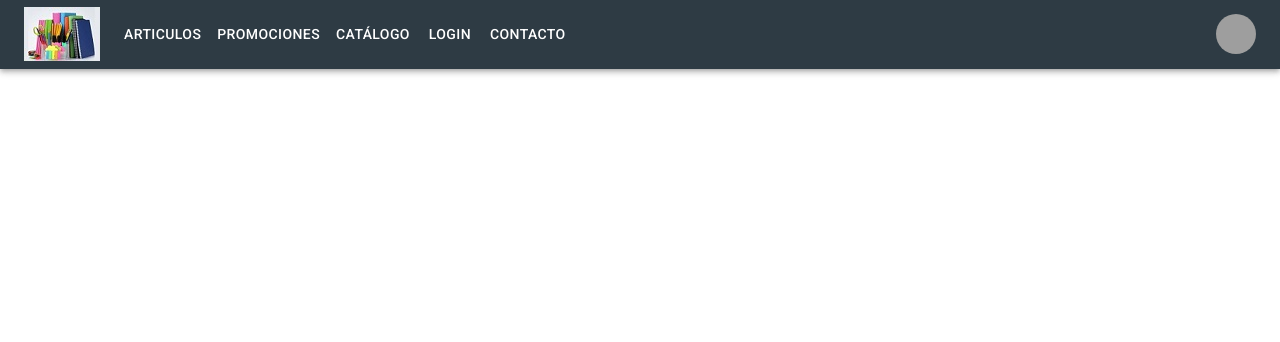
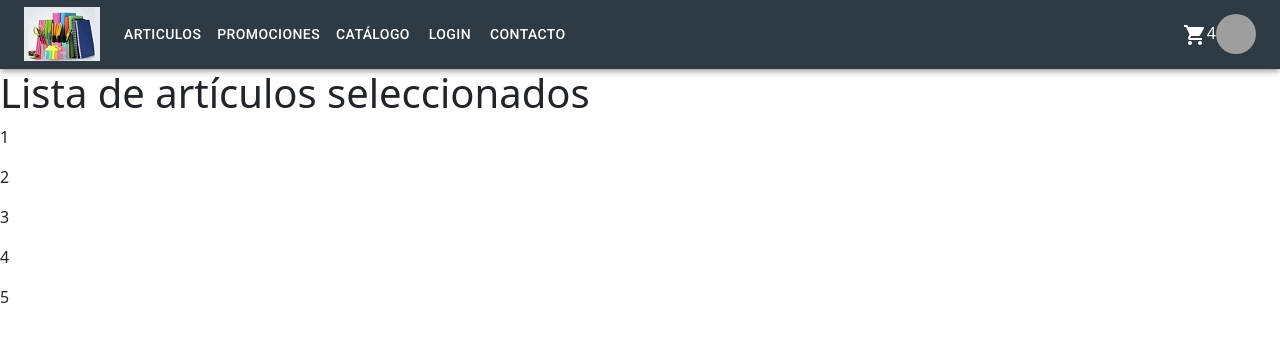
Before and after one commit to JMPiccoli/proyectoecomerce, a React (Create React App) app: page /item/1 in a window 1280 px wide. Shown: the top 342 px of the page. Built offline with nearby package versions, Linux system fonts and the light colour scheme; grey boxes are pictures that could not be loaded.

Commit message:
Add shopping cart in the project ecommerce

```diff
--- a/src/App.js
+++ b/src/App.js
@@ -2,11 +2,16 @@ import logo from './logo.svg';
 import './App.css';
 import 'bootstrap/dist/css/bootstrap.min.css';
 import NavBar from './components/NavBar';
+import Test from './components/Test';
+import CartWidget from './components/CartWidget';
+import ItemListContainer from './components/ItemListContainer';
 
 function App() {
   return (
     <>
       <NavBar />
+      <ItemListContainer greeting={'Lista de artículos seleccionados'} />
+      {/* <Test { 0 }/> */}
     </>
   );
 }
--- /dev/null
+++ b/src/components/CartWidget.jsx
@@ -0,0 +1,13 @@
+import React from 'react';
+import ShoppingCartIcon from '@mui/icons-material/ShoppingCart';
+
+function CartWidget({ items }) {
+	return (
+		<>
+			<ShoppingCartIcon />
+			<span>{items}</span>
+		</>
+	);
+}
+
+export default CartWidget;
--- /dev/null
+++ b/src/components/ItemListContainer.jsx
@@ -0,0 +1,16 @@
+import React from 'react';
+import { miArray } from '../hooks/arrays';
+
+function ItemListContainer({ greeting }) {
+	return (
+		<>
+			<h1>{greeting}</h1>
+			{miArray.map((item, index) => {
+				const {} = item;
+				return <p>{item}</p>;
+			})}
+		</>
+	);
+}
+
+export default ItemListContainer;
--- a/src/components/NavBar.jsx
+++ b/src/components/NavBar.jsx
@@ -13,6 +13,7 @@ import Tooltip from '@mui/material/Tooltip';
 import MenuItem from '@mui/material/MenuItem';
 import AdbIcon from '@mui/icons-material/Adb';
 import Logo from '../images/libreria.jpg';
+import CartWidget from './CartWidget';
 
 const pages = ['Articulos', 'Promociones', 'Catálogo', 'Login', 'Contacto'];
 const settings = ['Mi Perfil', 'Mi Cuenta', 'Logout'];
@@ -96,7 +97,7 @@ const NavBar = () => {
               ))}
             </Menu>
           </Box>
-          <AdbIcon sx={{ display: { xs: 'flex', md: 'none' }, mr: 1 }} />
+          {/* <AdbIcon sx={{ display: { xs: 'flex', md: 'none' }, mr: 1 }} /> */}
           <Typography
             variant="h5"
             noWrap
@@ -113,7 +114,7 @@ const NavBar = () => {
               textDecoration: 'none',
             }}
           >
-            LOGO
+          <img src={Logo} />
           </Typography>
           <Box sx={{ flexGrow: 1, display: { xs: 'none', md: 'flex' } }}>
             {pages.map((page) => (
@@ -126,6 +127,10 @@ const NavBar = () => {
               </Button>
             ))}
           </Box>
+
+          <Box sx={{ flexGrow: 0 }}>
+						<CartWidget items={4} />
+					</Box>
 
           <Box sx={{ flexGrow: 0 }}>
             <Tooltip title="Open settings">
@@ -156,6 +161,7 @@ const NavBar = () => {
               ))}
             </Menu>
           </Box>
+
         </Toolbar>
       </Container>
     </AppBar>
--- /dev/null
+++ b/src/components/Test.jsx
@@ -0,0 +1,20 @@
+import React, { useState } from 'react'
+
+const Test = ({ desde }) => {
+
+  const [contador, setContador] = useState(desde)
+
+  return (
+    <div>
+
+      <h1>PROP: {desde}</h1>
+      <h2>STATE: {contador}</h2>
+
+      <button onClick={() => {setContador(contador + 1)}}>SUMAR</button>
+      <button onClick={() => {setContador(contador - 1)}}>RESTAR</button>
+      <button onClick={() => {setContador(desde)}}>RESETEAR</button>
+    </div>
+  )
+}
+
+export default Test
--- /dev/null
+++ b/src/hooks/arrays.js
@@ -0,0 +1 @@
+export const miArray = [1, 2, 3, 4, 5];
```
Also changed, not shown: 1 other file (tests, documents, lock files or other folders).
